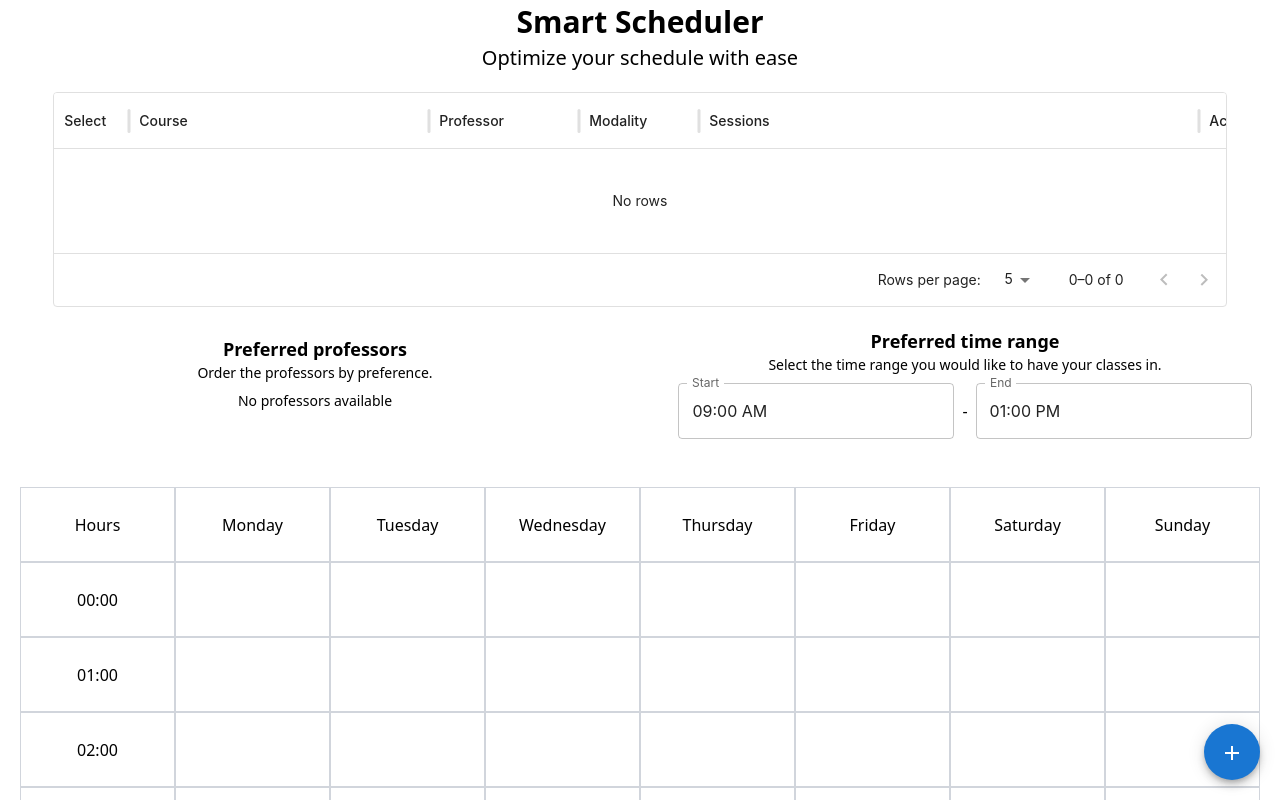
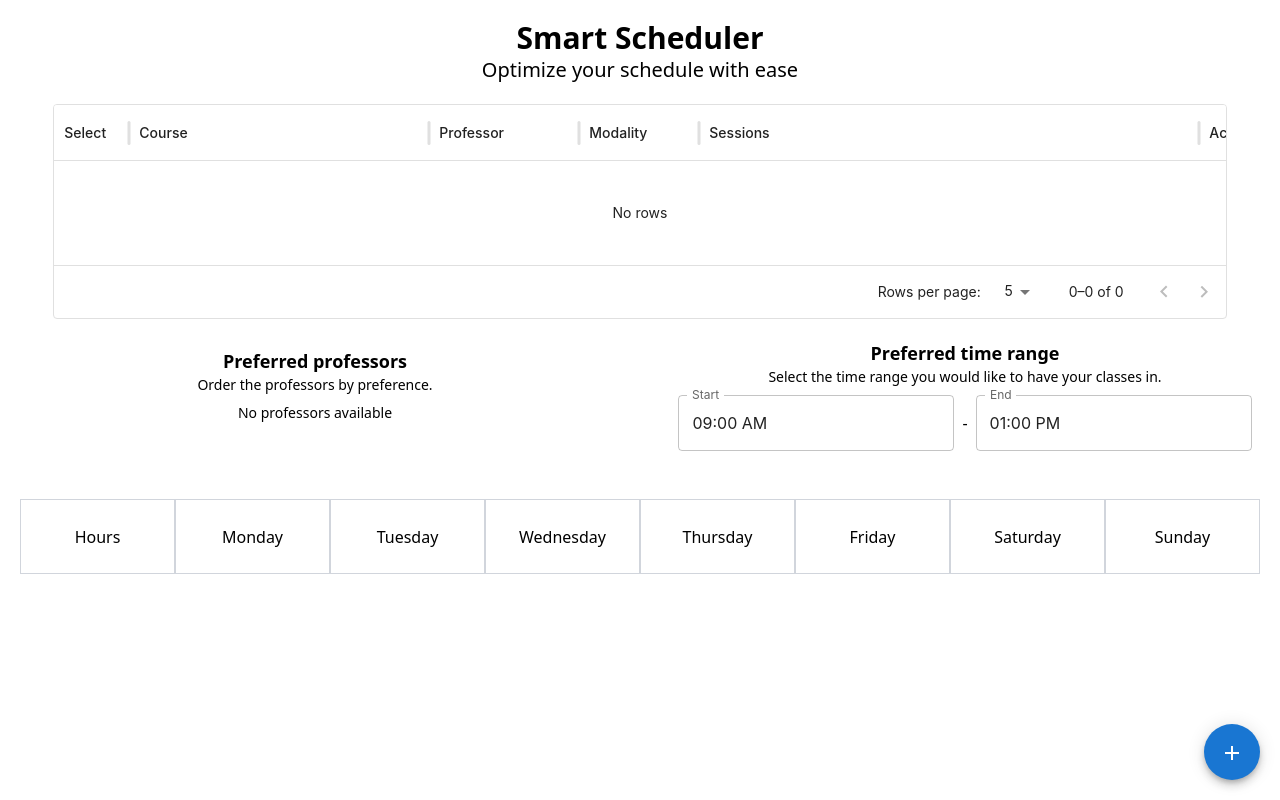
Before and after one commit to PieroD04/smart-scheduler, a React (Vite) app: page / in a window 1280 px wide. Shown: the top 800 px of the page. Built offline with nearby package versions, Linux system fonts and the light colour scheme; a web font is replaced by a local one.

Commit message:
feat: improve scheduler design

```diff
--- a/src/components/Scheduler.tsx
+++ b/src/components/Scheduler.tsx
@@ -2,11 +2,25 @@ import ScheduleEntry, { DayEnum } from "../models/ScheduleEntry";
 import { format, differenceInMinutes, getHours, getMinutes } from "date-fns";
 import "../styles/scheduler.css";
 
-const days = [DayEnum.monday, DayEnum.tuesday, DayEnum.wednesday, DayEnum.thursday, DayEnum.friday, DayEnum.saturday, DayEnum.sunday];
-const hours = Array.from({ length: 24 }, (_, i) => `${String(i).padStart(2, '0')}:00`);
-const colors = ["bg-red-200", "bg-blue-200", "bg-green-200", "bg-yellow-200", "bg-purple-200", "bg-pink-200", "bg-indigo-200"];
+export default function Scheduler({ entries, selectedEntries }: { entries: ScheduleEntry[], selectedEntries: number[] }) {
+    const days = [DayEnum.monday, DayEnum.tuesday, DayEnum.wednesday, DayEnum.thursday, DayEnum.friday, DayEnum.saturday, DayEnum.sunday];
+    const minHour = Math.min(...entries.flatMap(e => e.sessions.map(s => getHours(s.start))));
+    const maxHour = Math.max(...entries.flatMap(e => e.sessions.map(s => getHours(s.end))));
 
-export default function Scheduler({entries, selectedEntries}: {entries: ScheduleEntry[], selectedEntries: number[]}) {
+    const hours = Array.from({ length: maxHour - minHour + 1 }, (_, i) =>
+        `${String(i + minHour).padStart(2, '0')}:00`
+    );
+
+    const colors = ["bg-red-200", "bg-blue-200", "bg-green-200", "bg-yellow-200", "bg-purple-200", "bg-pink-200", "bg-indigo-200"];
+
+    const getPos = (day: DayEnum, start: Date, end: Date) => {
+        const left = days.indexOf(day);
+        const top = getHours(start) + getMinutes(start) / 60 - minHour;
+        const height = differenceInMinutes(end, start) / 60;
+
+        return { left, top, height };
+    };
+
     return (
         <div className="overflow-auto">
             <div className="grid grid-cols-8 relative min-w-2xl">
@@ -60,11 +74,3 @@ export default function Scheduler({entries, selectedEntries}: {entries: Schedule
         </div>
     );
 }
-
-function getPos(day: DayEnum, start: Date, end: Date) {
-    const left = days.indexOf(day);
-    const top = getHours(start) + getMinutes(start) / 60;
-    const height = differenceInMinutes(end, start) / 60;
-
-    return { left, top, height };
-}
--- a/src/pages/Home.tsx
+++ b/src/pages/Home.tsx
@@ -36,8 +36,8 @@ export default function Home() {
 
     return (
         <div>
-            <div className="text-3xl font-bold text-center p-1">Smart Scheduler</div>
-            <div className="text-xl font-normal text-center mb-2">Optimize your schedule with ease</div>
+            <div className="text-3xl font-bold text-center p-5 pb-0">Smart Scheduler</div>
+            <div className="text-xl font-light text-center mb-2">Optimize your schedule with ease</div>
             <div className="md:w-11/12 md:mx-auto mt-5">
                 <ScheduleTable entries={entries} selectedEntries={selectedEntries} toggleSelectedEntry={toggleSelectedEntry} updateEntry={(id: number) => handleClickOpen(id)} deleteEntry={deleteEntry} />
             </div>
```
